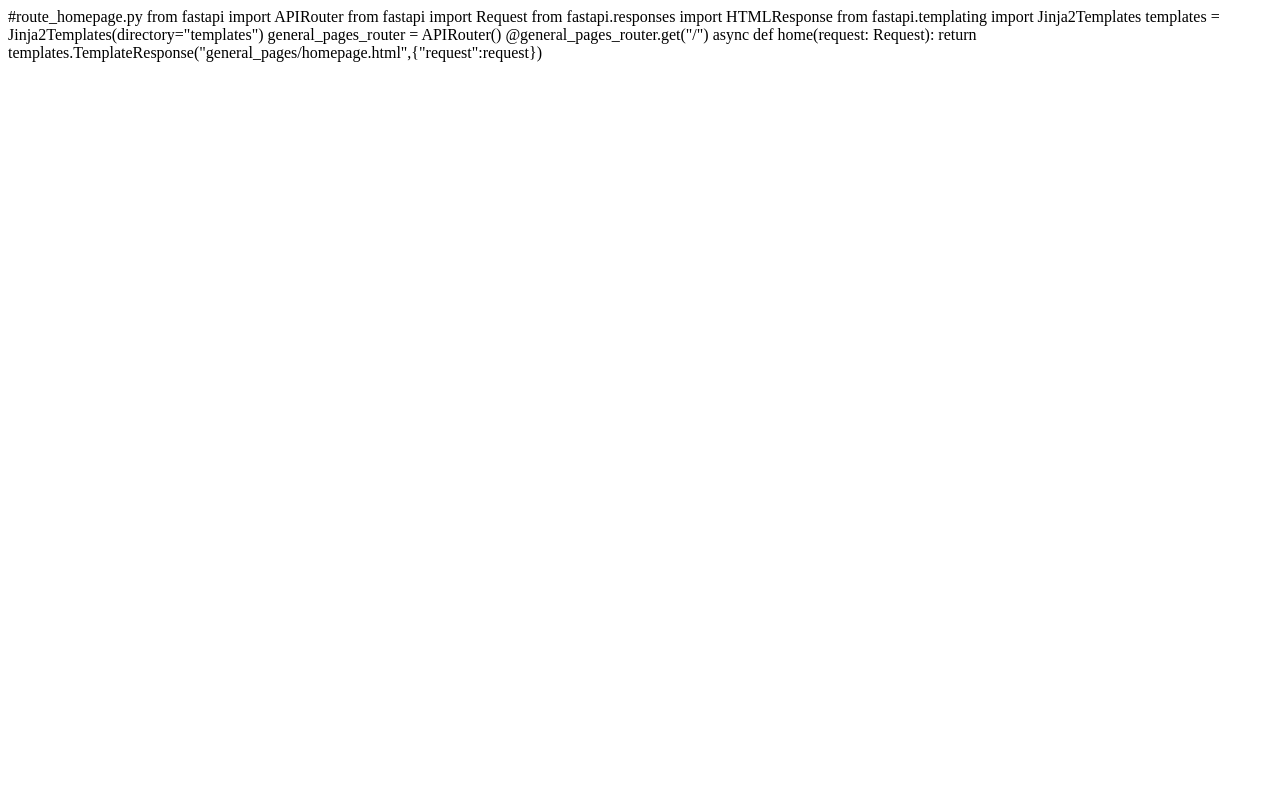
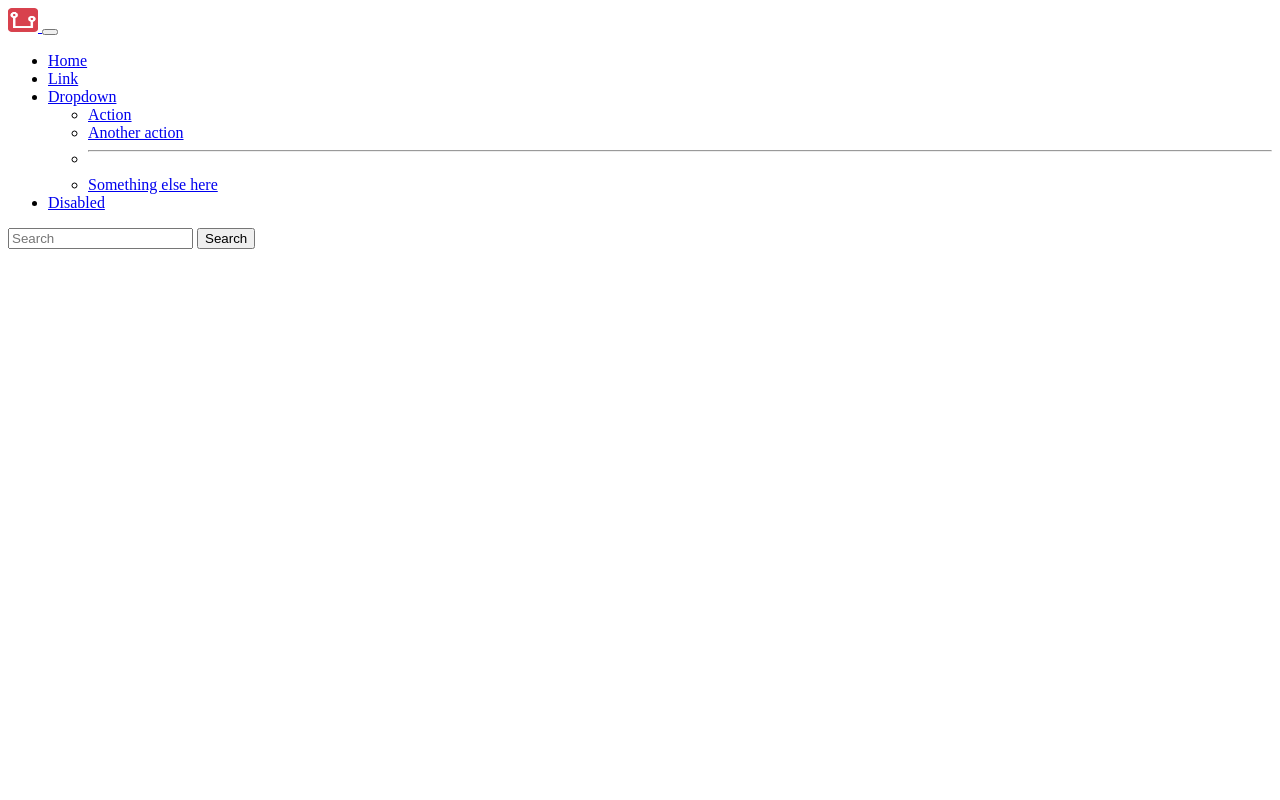
Before and after one commit to ecrof/SauceIAL, a FastAPI app: template 3. fastapi/app/backend/templates/components/navbar.html in a window 1280 px wide. Run offline with FastAPI, Linux system fonts and the light colour scheme; the template is opened without the code that fills it, so the values that code supplies are empty.

Commit message:
third commit

```diff
--- a/3. fastapi/app/backend/main.py
+++ b/3. fastapi/app/backend/main.py
@@ -1,6 +1,5 @@
-# main.py
-
 from fastapi import FastAPI
+from fastapi.staticfiles import StaticFiles  # new
 from core.config import settings
 from apis.general_pages.route_homepage import general_pages_router
 
@@ -9,15 +8,15 @@
     app.include_router(general_pages_router)
 
 
+def configure_static(app):  # new
+    app.mount("/static", StaticFiles(directory="static"), name="static")
+
+
 def start_application():
     app = FastAPI(title=settings.PROJECT_NAME, version=settings.PROJECT_VERSION)
     include_router(app)
+    configure_static(app)  # new
     return app
 
 
 app = start_application()
-
-
-# @app.get("/") #remove this, It is no longer needed.
-# def hello_api():
-#     return {"msg":"Hello API"}
--- a/3. fastapi/app/backend/requirements.txt
+++ b/3. fastapi/app/backend/requirements.txt
@@ -11,4 +11,8 @@
 django==2.2
 requests
 #email-validator==1.8.1
+
+#for template
 jinja2
+#for static files
+aiofiles
--- a/3. fastapi/app/backend/templates/components/navbar.html
+++ b/3. fastapi/app/backend/templates/components/navbar.html
@@ -1,15 +1,42 @@
-#route_homepage.py
-
-from fastapi import APIRouter
-from fastapi import Request
-from fastapi.responses import HTMLResponse
-from fastapi.templating import Jinja2Templates
-
-
-templates = Jinja2Templates(directory="templates")
-general_pages_router = APIRouter()
-
-
-@general_pages_router.get("/")
-async def home(request: Request):
-return templates.TemplateResponse("general_pages/homepage.html",{"request":request})
+<nav class="navbar navbar-expand-lg navbar-light bg-light">
+    <div class="container-fluid">
+        <a class="navbar-brand" href="#">
+            <img src="{{ url_for('static', path='images/logo.png') }}" alt="" width="30" height="24">
+        </a>
+        <button class="navbar-toggler" type="button" data-bs-toggle="collapse" data-bs-target="#navbarSupportedContent"
+            aria-controls="navbarSupportedContent" aria-expanded="false" aria-label="Toggle navigation">
+            <span class="navbar-toggler-icon"></span>
+        </button>
+        <div class="collapse navbar-collapse" id="navbarSupportedContent">
+            <ul class="navbar-nav me-auto mb-2 mb-lg-0">
+                <li class="nav-item">
+                    <a class="nav-link active" aria-current="page" href="#">Home</a>
+                </li>
+                <li class="nav-item">
+                    <a class="nav-link" href="#">Link</a>
+                </li>
+                <li class="nav-item dropdown">
+                    <a class="nav-link dropdown-toggle" href="#" id="navbarDropdown" role="button"
+                        data-bs-toggle="dropdown" aria-expanded="false">
+                        Dropdown
+                    </a>
+                    <ul class="dropdown-menu" aria-labelledby="navbarDropdown">
+                        <li><a class="dropdown-item" href="#">Action</a></li>
+                        <li><a class="dropdown-item" href="#">Another action</a></li>
+                        <li>
+                            <hr class="dropdown-divider">
+                        </li>
+                        <li><a class="dropdown-item" href="#">Something else here</a></li>
+                    </ul>
+                </li>
+                <li class="nav-item">
+                    <a class="nav-link disabled" href="#" tabindex="-1" aria-disabled="true">Disabled</a>
+                </li>
+            </ul>
+            <form class="d-flex">
+                <input class="form-control me-2" type="search" placeholder="Search" aria-label="Search">
+                <button class="btn btn-outline-success" type="submit">Search</button>
+            </form>
+        </div>
+    </div>
+</nav>
--- a/3. fastapi/app/backend/templates/shared/base.html
+++ b/3. fastapi/app/backend/templates/shared/base.html
@@ -4,7 +4,7 @@
 <head>
     <meta charset="utf-8">
     <meta name="viewport" content="width=device-width, initial-scale=1.0">
-    <meta name="fastapitutorial.com" content="Nofoobar">
+    <meta name="nofoobar.com" content="Nofoobar">
     <link href="https://cdn.jsdelivr.net/npm/bootstrap@5.0.0-beta2/dist/css/bootstrap.min.css" rel="stylesheet"
         integrity="sha384-BmbxuPwQa2lc/FVzBcNJ7UAyJxM6wuqIj61tLrc4wSX0szH/Ev+nYRRuWlolflfl" crossorigin="anonymous">
 
@@ -13,6 +13,7 @@
 </head>
 
 <body>
+    {% include "components/navbar.html" %}
     {% block content %}
     {% endblock %}
 
```
Also changed, not shown: 3. fastapi/app/backend/static/images/logo.png (added).
